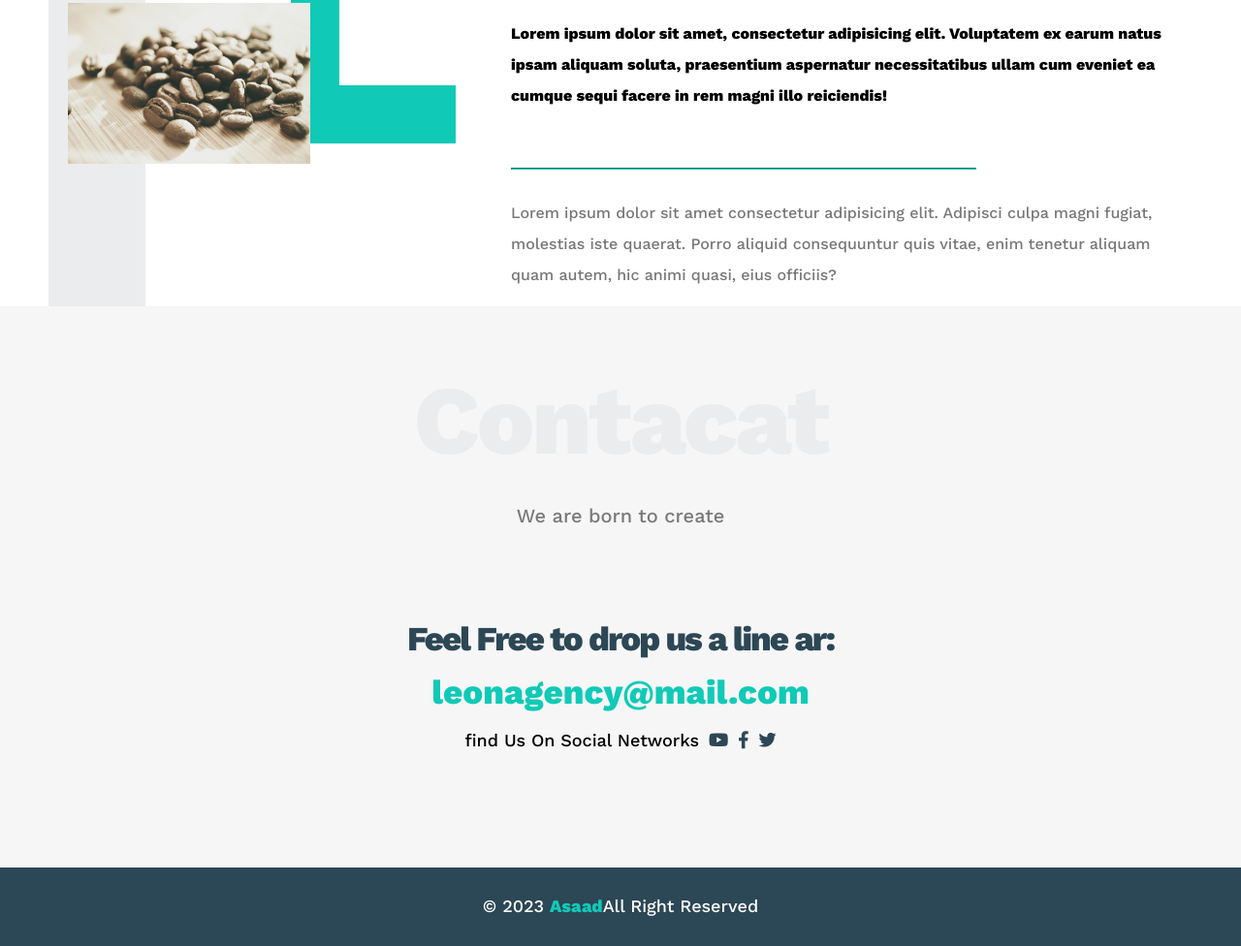
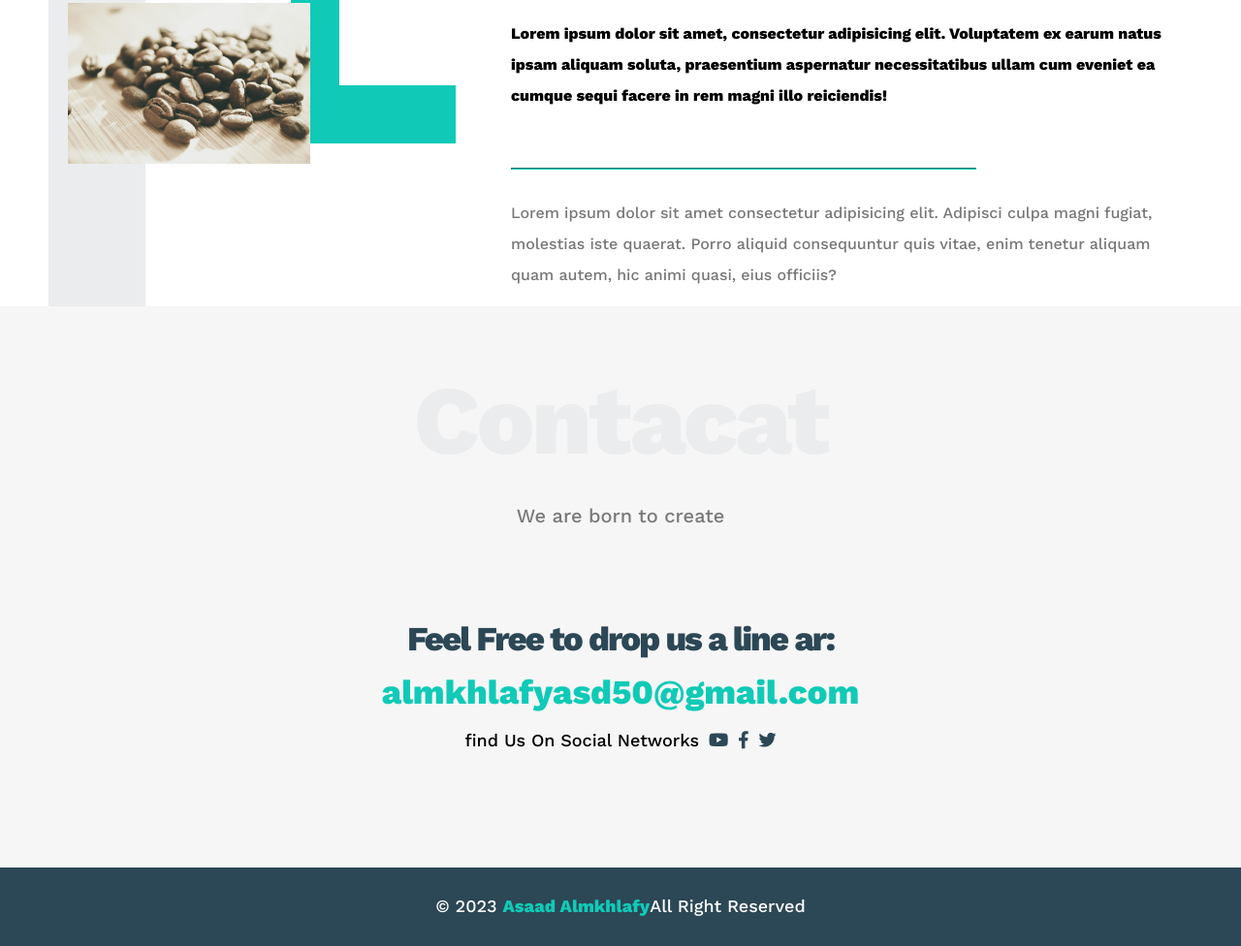
Before and after one commit to Asad-new/Tamplate_Asaad, a plain HTML site: page index.html in a window 1280 px wide. Shown: the part 3776-4752 px from the top of the page at 97% size. Drawn offline with nearby package versions, Linux system fonts and the light colour scheme.

Commit message:
Update index.html

```diff
--- a/index.html
+++ b/index.html
@@ -172,7 +172,7 @@
                     <p>We are born to create</p>
                     <div class="info">
                         <p class="lab">Feel Free to drop us a line ar:</p>
-                        <a href="mailto:leonagency@mail.com?subject=Contact " class="link">leonagency@mail.com</a>
+                        <a href="mailto:almkhlafyasd50@gmail.com?subject=Contact " class="link">almkhlafyasd50@gmail.com</a>
                     <div class="social">
                         find Us On Social Networks
                         <i class="fab fa-youtube"></i>
@@ -185,7 +185,7 @@
             </div>
             <!--contect-->
             <div class="footer">
-                &copy; 2023 <span>Asaad</span>All Right Reserved
+                &copy; 2023 <span>Asaad Almkhlafy</span>All Right Reserved
             </div>
 
 
```
